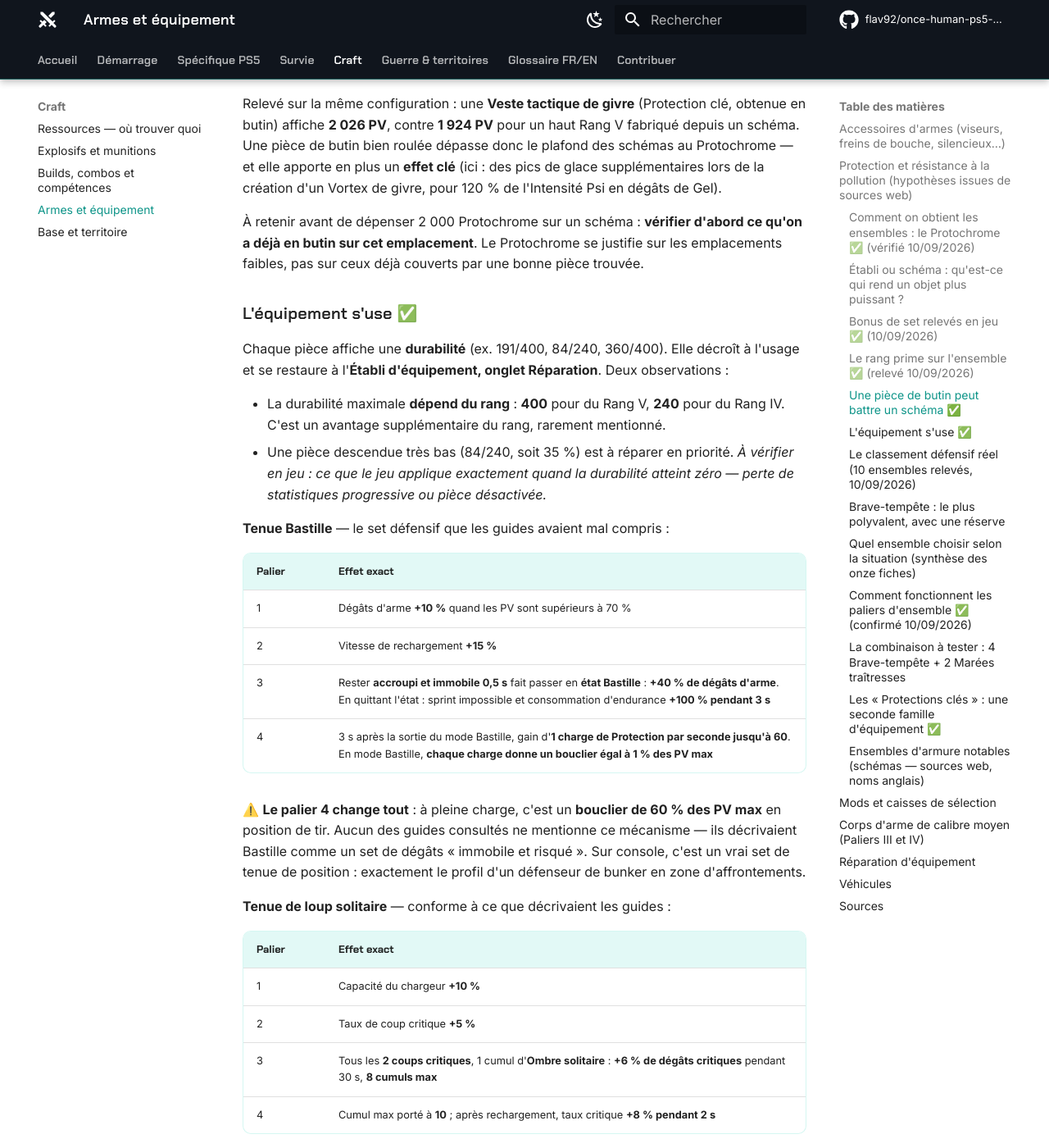
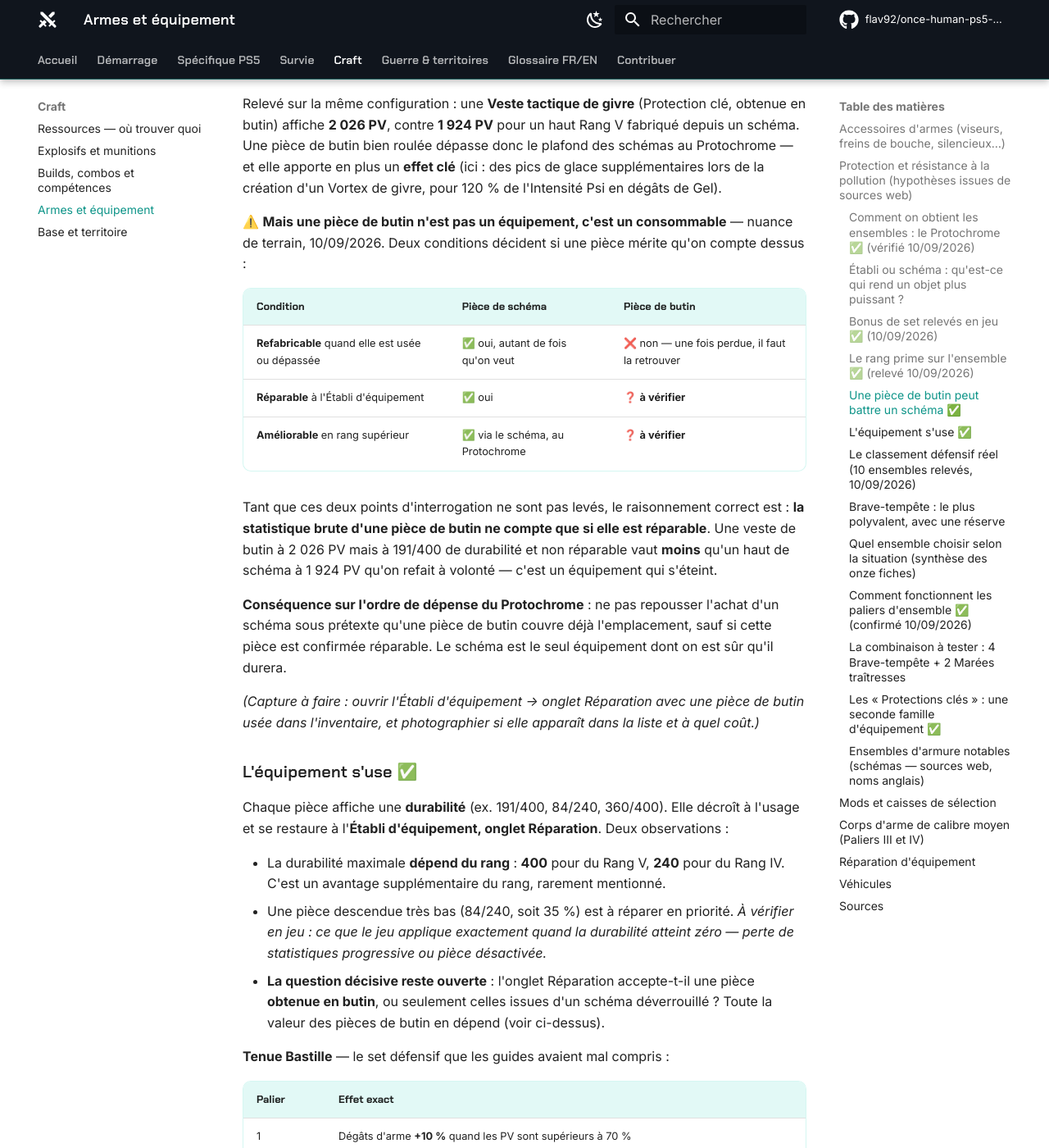
Before and after one commit to flav92/once-human-ps5-wiki, an MkDocs documentation site: the page built from docs/jeu/armes-equipement.md, in a window 1280 px wide and 1400 px high, scrolled down 3947 px. Shown: the whole window at 82% size. Built offline with MkDocs 1.6.1 and Material for MkDocs 9.7.7, drawn with Linux system fonts in a browser that asks for light colours; comment, search, counter and statistics services are not loaded; some of the changed text lies outside the part shown.

Commit message:
Une piece de butin ne vaut que si elle est reparable et refabricable
Nuance de terrain qui corrige la conclusion precedente : une piece de
butin peut battre un schema en statistiques brutes, mais elle est un
consommable tant qu'on n'a pas confirme qu'elle est reparable et
refabricable. Un schema se refait a volonte.

- Tableau comparatif schema / butin (refabricable, reparable, ameliorable)
- Regle de prudence : construire sa configuration sur des schemas
- Trois captures prioritaires ajoutees : reparabilite d'une piece de
  butin, cout exact d'une reparation d'armure, montee en rang possible

Co-Authored-By: Claude Opus 5 <noreply@anthropic.com>
Claude-Session: https://claude.ai/code/session_01TCxfqbazixhXZqmCd3gYVk

```diff
--- a/docs/jeu/armes-equipement.md
+++ b/docs/jeu/armes-equipement.md
@@ -79,7 +79,19 @@ Le tableau ci-dessus contient la démonstration la plus utile de toute cette pag
 
 Relevé sur la même configuration : une **Veste tactique de givre** (Protection clé, obtenue en butin) affiche **2 026 PV**, contre **1 924 PV** pour un haut Rang V fabriqué depuis un schéma. Une pièce de butin bien roulée dépasse donc le plafond des schémas au Protochrome — et elle apporte en plus un **effet clé** (ici : des pics de glace supplémentaires lors de la création d'un Vortex de givre, pour 120 % de l'Intensité Psi en dégâts de Gel).
 
-À retenir avant de dépenser 2 000 Protochrome sur un schéma : **vérifier d'abord ce qu'on a déjà en butin sur cet emplacement**. Le Protochrome se justifie sur les emplacements faibles, pas sur ceux déjà couverts par une bonne pièce trouvée.
+⚠️ **Mais une pièce de butin n'est pas un équipement, c'est un consommable** — nuance de terrain, 10/09/2026. Deux conditions décident si une pièce mérite qu'on compte dessus :
+
+| Condition | Pièce de schéma | Pièce de butin |
+|---|---|---|
+| **Refabricable** quand elle est usée ou dépassée | ✅ oui, autant de fois qu'on veut | ❌ non — une fois perdue, il faut la retrouver |
+| **Réparable** à l'Établi d'équipement | ✅ oui | ❓ **à vérifier** |
+| **Améliorable** en rang supérieur | ✅ via le schéma, au Protochrome | ❓ **à vérifier** |
+
+Tant que ces deux points d'interrogation ne sont pas levés, le raisonnement correct est : **la statistique brute d'une pièce de butin ne compte que si elle est réparable**. Une veste de butin à 2 026 PV mais à 191/400 de durabilité et non réparable vaut **moins** qu'un haut de schéma à 1 924 PV qu'on refait à volonté — c'est un équipement qui s'éteint.
+
+**Conséquence sur l'ordre de dépense du Protochrome** : ne pas repousser l'achat d'un schéma sous prétexte qu'une pièce de butin couvre déjà l'emplacement, sauf si cette pièce est confirmée réparable. Le schéma est le seul équipement dont on est sûr qu'il durera.
+
+*(Capture à faire : ouvrir l'Établi d'équipement → onglet Réparation avec une pièce de butin usée dans l'inventaire, et photographier si elle apparaît dans la liste et à quel coût.)*
 
 ### L'équipement s'use ✅
 
@@ -87,6 +99,7 @@ Chaque pièce affiche une **durabilité** (ex. 191/400, 84/240, 360/400). Elle d
 
 - La durabilité maximale **dépend du rang** : **400** pour du Rang V, **240** pour du Rang IV. C'est un avantage supplémentaire du rang, rarement mentionné.
 - Une pièce descendue très bas (84/240, soit 35 %) est à réparer en priorité. *À vérifier en jeu : ce que le jeu applique exactement quand la durabilité atteint zéro — perte de statistiques progressive ou pièce désactivée.*
+- **La question décisive reste ouverte** : l'onglet Réparation accepte-t-il une pièce **obtenue en butin**, ou seulement celles issues d'un schéma déverrouillé ? Toute la valeur des pièces de butin en dépend (voir ci-dessus).
 
 **Tenue Bastille** — le set défensif que les guides avaient mal compris :
 
@@ -320,6 +333,14 @@ Ces pièces **ne se fabriquent pas** — elles se trouvent dans les caisses d'ar
 - L'**Établi de fournitures** (et sa version **Établi de fournitures avancé** ✅) ne fait que munitions, poudre à canon et soins.
 - Pour réparer une arme ou un outil (ex : la Foreuse), utilisez l'**Établi d'équipement**, onglet **Réparation**.
 - Une foreuse avancée demande un Établi d'équipement de niveau intermédiaire/avancé.
+- **Les armures s'usent aussi** ✅ : chaque pièce a une durabilité (400 en Rang V, 240 en Rang IV) qui décroît à l'usage.
+
+❓ **Deux inconnues qui décident de la valeur réelle d'une pièce** (à photographier) :
+
+1. **Une pièce de butin est-elle réparable ?** Si elle ne l'est pas, elle est condamnée à s'user sans remplacement possible, quelles que soient ses statistiques.
+2. **Que coûte une réparation d'armure ?** Matériaux, Protochrome, ou une pièce identique consommée ? Le coût change l'arbitrage entre porter une pièce de butin rare et une pièce de schéma refabricable.
+
+Règle de prudence en attendant : **ne construire sa configuration que sur des pièces issues de schémas déverrouillés**, et traiter les pièces de butin comme un bonus temporaire.
 
 ## Véhicules
 
```
Also changed, not shown: docs/captures-a-faire.md (+3 -0 lines), docs/index.md (+1 -1 lines).
